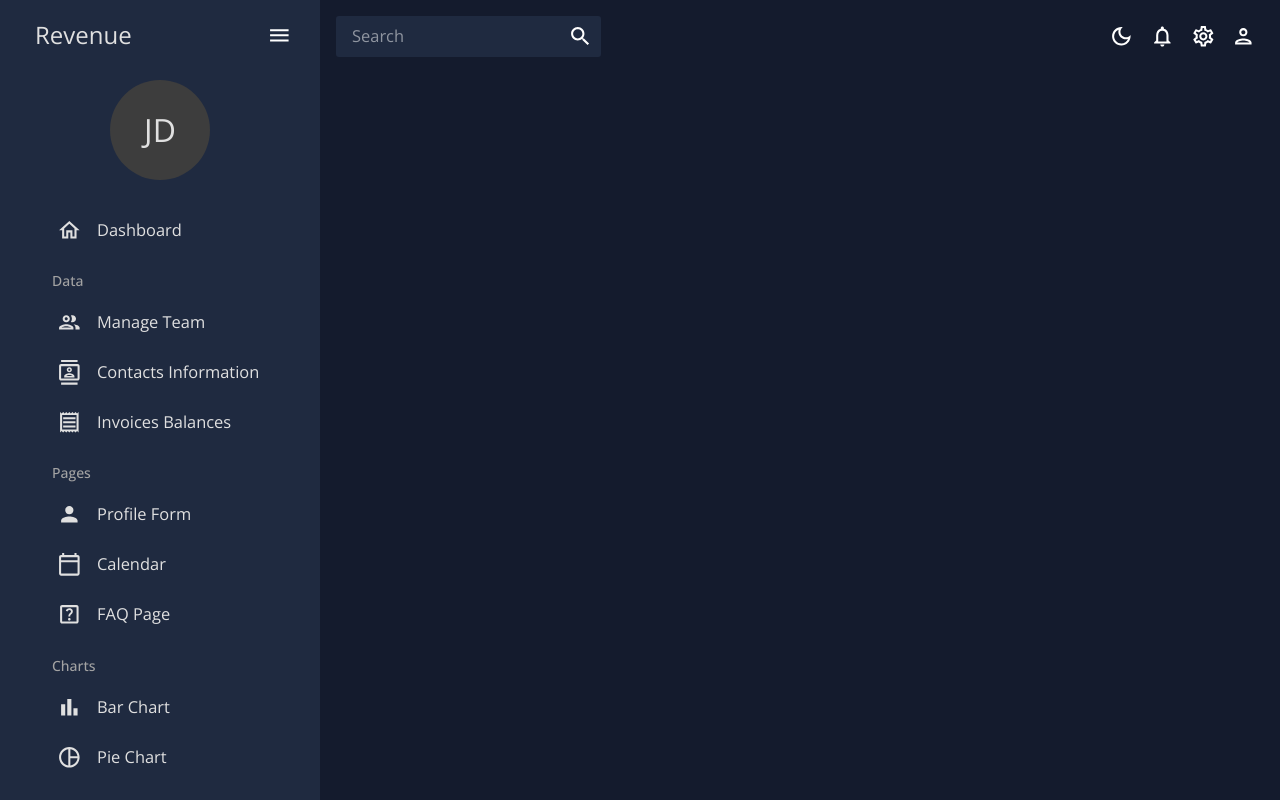
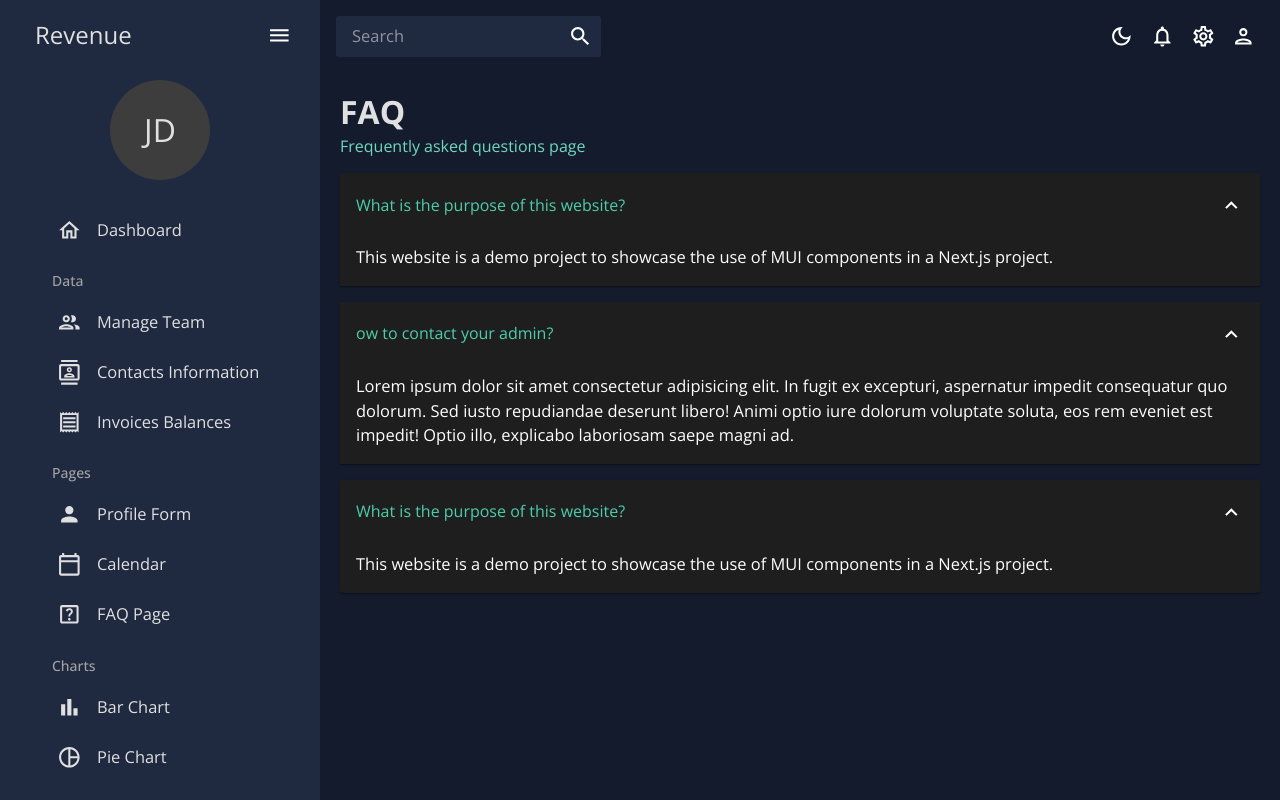
Before and after one commit to acharayaP03/Revenue, a React (Vite) app: page /faq in a window 1280 px wide. Built offline with nearby package versions, Linux system fonts and the light colour scheme.

Commit message:
Accordion

```diff
--- a/src/App.tsx
+++ b/src/App.tsx
@@ -10,6 +10,7 @@ import Invoices from "./scenes/Invoices";
 import Form from "./scenes/form";
 
 import Calendar from "./scenes/Calendar";
+import Faq from "./scenes/faq";
 export default function App() {
   const [theme, colorMode] = useMode();
   return (
@@ -27,12 +28,12 @@ export default function App() {
                 <Route path="/contacts" element={<Contacts />} />
                 <Route path="/invoices" element={<Invoices />} />
                 <Route path="/form" element={<Form />} />
+                <Route path="/calendar" element={<Calendar />} />
+                <Route path="/faq" element={<Faq />} />
                 {/* <Route path="/bar" element={<Bar />} /> */}
                 {/* <Route path="/pie" element={<Pie />} /> */}
                 {/* <Route path="/line" element={<Line />} /> */}
-                {/* <Route path="/faq" element={<FAQ />} /> */}
                 {/* <Route path="/geography" element={<Geography />} /> */}
-                <Route path="/calendar" element={<Calendar />} />
               </Routes>
             </main>
           </BrowserRouter>
--- /dev/null
+++ b/src/scenes/faq/index.tsx
@@ -0,0 +1,56 @@
+import { Box, useTheme } from "@mui/material";
+import { tokens } from "@/theme";
+
+import Header from "@/components/Header";
+import { Accordion, AccordionSummary, AccordionDetails, Typography } from "@mui/material";
+import ExpandMoreIcon from "@mui/icons-material/ExpandMore";
+
+export default function Faq() {
+  const theme = useTheme();
+  const colors = tokens(theme.palette.mode);
+
+  return (
+    <Box m="20px">
+      <Header title="FAQ" subtitle="Frequently asked questions page" />
+
+      <Accordion defaultExpanded sx={{ marginTop: "20px" }}>
+        <AccordionSummary expandIcon={<ExpandMoreIcon />}>
+          <Typography color={colors.greenAccent[500]} variant="h5">
+            What is the purpose of this website?
+          </Typography>
+        </AccordionSummary>
+        <AccordionDetails>
+          <Typography variant="body1">
+            This website is a demo project to showcase the use of MUI components in a Next.js project.
+          </Typography>
+        </AccordionDetails>
+      </Accordion>
+      <Accordion defaultExpanded sx={{ marginTop: "10px" }}>
+        <AccordionSummary expandIcon={<ExpandMoreIcon />}>
+          <Typography color={colors.greenAccent[500]} variant="h5">
+            ow to contact your admin?
+          </Typography>
+        </AccordionSummary>
+        <AccordionDetails>
+          <Typography variant="body1">
+            Lorem ipsum dolor sit amet consectetur adipisicing elit. In fugit ex excepturi, aspernatur impedit
+            consequatur quo dolorum. Sed iusto repudiandae deserunt libero! Animi optio iure dolorum voluptate soluta,
+            eos rem eveniet est impedit! Optio illo, explicabo laboriosam saepe magni ad.
+          </Typography>
+        </AccordionDetails>
+      </Accordion>
+      <Accordion defaultExpanded sx={{ marginTop: "10px" }}>
+        <AccordionSummary expandIcon={<ExpandMoreIcon />}>
+          <Typography color={colors.greenAccent[500]} variant="h5">
+            What is the purpose of this website?
+          </Typography>
+        </AccordionSummary>
+        <AccordionDetails>
+          <Typography variant="body1">
+            This website is a demo project to showcase the use of MUI components in a Next.js project.
+          </Typography>
+        </AccordionDetails>
+      </Accordion>
+    </Box>
+  );
+}
```
